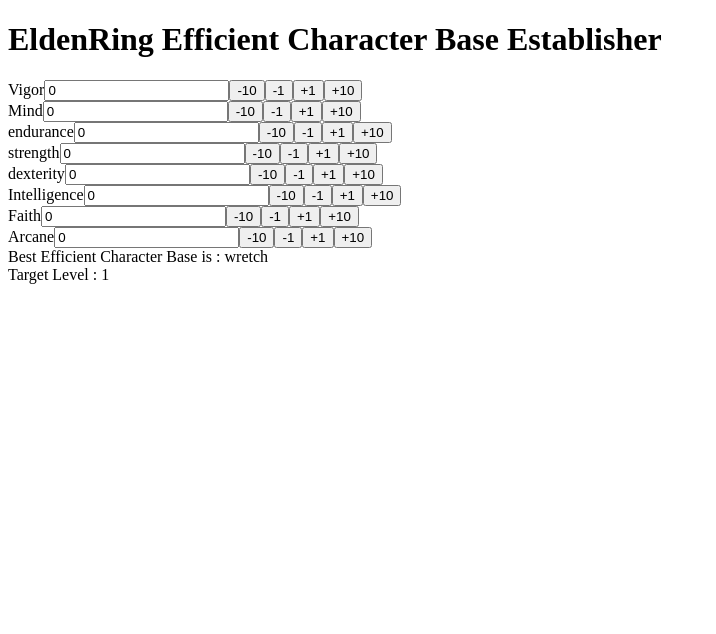
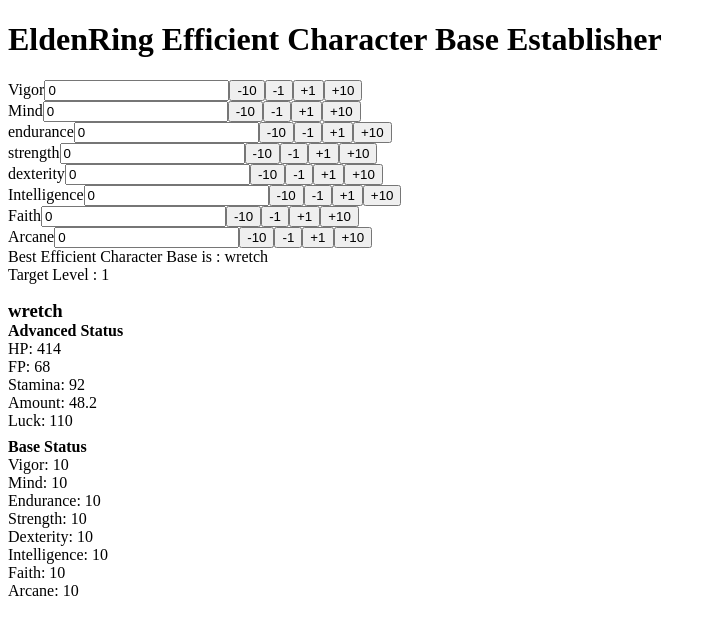
Before and after one commit to b4h0-c4t/eldenring-efficient-character-base-establisher, a React (Vite) app: page / in a window 1280 px wide. Shown: the top 634 px of the page, without its empty margins (0-716 px from the left). Built offline with nearby package versions, Linux system fonts and the light colour scheme.

Commit message:
viewable earch efficient character base status and advanced status.

```diff
--- a/src/App.tsx
+++ b/src/App.tsx
@@ -1,7 +1,12 @@
 import React, { useEffect, useState } from 'react'
-import type { Status } from './types';
+import type { BaseStatus, Status } from './types';
 import establishEfficientCharacterBases from './functions/establish-efficient-character-bases';
 import InputForm from './components/InputForm';
+import rateOfHP from './definitions/rate-of-hp';
+import rateOfFP from './definitions/rate-of-fp';
+import rateOfStamina from './definitions/rate-of-stamina';
+import rateOfAmount from './definitions/rate-of-amount';
+import CharacterStatusView from './components/CharacterStatusView';
 
 function App() {
   const [vigor, setVigor] = useState(0);
@@ -12,7 +17,17 @@
   const [intelligence, setIntelligence] = useState(0);
   const [faith, setFaith] = useState(0);
   const [arcane, setArcane] = useState(0);
-  const [effieientCharacterBases, setEffieientCharacterBases] = useState([{name: "", level: Infinity}]);
+  const [effieientCharacterBases, setEffieientCharacterBases] = useState([{name: "", status: {
+    level: Infinity,
+    vigor,
+    mind,
+    endurance,
+    strength,
+    dexterity,
+    intelligence,
+    faith,
+    arcane,
+  }}]);
 
   const setValueWithGuard = (setValue: (n: number) => void): (n: number) => void =>
     (n: number) => {
@@ -22,7 +37,7 @@
     };
 
   useEffect(() => {
-    const currentStatus: Status = {
+    const currentStatus: Status = ({
       vigor,
       mind,
       endurance,
@@ -31,7 +46,7 @@
       intelligence,
       faith,
       arcane,
-    };
+    });
 
     setEffieientCharacterBases(establishEfficientCharacterBases(currentStatus));
   }, [vigor, mind, endurance, strength, dexterity, intelligence, faith, arcane]);
@@ -51,7 +66,12 @@
         <InputForm name="Faith" value={faith} setValue={setValueWithGuard(setFaith)} ></InputForm>
         <InputForm name="Arcane" value={arcane} setValue={setValueWithGuard(setArcane)} ></InputForm>
         <div>Best Efficient Character Base is : { effieientCharacterBases.map((characterBase, i) => (<span key={characterBase.name}>{i > 0 ? ", " : ""}{ characterBase.name }</span>)) }</div>
-        <div>Target Level : { effieientCharacterBases[0].level }</div>
+        <div>Target Level : { effieientCharacterBases[0].status.level }</div>
+        {
+          effieientCharacterBases.map((effieientCharacterBase) => (
+            <CharacterStatusView key={effieientCharacterBase.name} characterBase={effieientCharacterBase} />
+          ))
+        }
       </main>
     </>
   );
--- /dev/null
+++ b/src/components/CharacterStatusView.tsx
@@ -0,0 +1,37 @@
+import { BaseStatus } from "../types";
+import rateOfHP from "../definitions/rate-of-hp";
+import rateOfFP from "../definitions/rate-of-fp";
+import rateOfStamina from "../definitions/rate-of-stamina";
+import rateOfAmount from "../definitions/rate-of-amount";
+import rateOfLuck from "../definitions/rate-of-luck";
+
+interface Props {
+  characterBase: {name: string, status: BaseStatus};
+}
+
+const CharacterStatusView = ({ characterBase }: Props) => (
+  <article style={{marginTop: "16px"}}>
+    <h3 style={{margin: 0, marginTop: "8px"}}>{ characterBase.name }</h3>
+    <section>
+      <h4 style={{margin: 0}}>Advanced Status</h4>
+      <div>HP: { rateOfHP[characterBase.status.vigor] }</div>
+      <div>FP: { rateOfFP[characterBase.status.mind] }</div>
+      <div>Stamina: { rateOfStamina[characterBase.status.endurance] }</div>
+      <div>Amount: {rateOfAmount[characterBase.status.endurance]}</div>
+      <div>Luck: { rateOfLuck[characterBase.status.arcane] }</div>
+    </section>
+    <section>
+      <h4 style={{margin: 0, marginTop: "8px"}}>Base Status</h4>
+      <div>Vigor: {characterBase.status.vigor}</div>
+      <div>Mind: {characterBase.status.mind}</div>
+      <div>Endurance: {characterBase.status.endurance}</div>
+      <div>Strength: {characterBase.status.strength}</div>
+      <div>Dexterity: {characterBase.status.dexterity}</div>
+      <div>Intelligence: {characterBase.status.intelligence}</div>
+      <div>Faith: {characterBase.status.faith}</div>
+      <div>Arcane: {characterBase.status.arcane}</div>
+    </section>
+  </article>
+);
+
+export default CharacterStatusView;
--- /dev/null
+++ b/src/definitions/rate-of-amount.ts
@@ -0,0 +1,104 @@
+const rateOfAmount: Array<number> = [
+  0,
+  0,
+  0,
+  0,
+  0,
+  0,
+  0,
+  0,
+  0,
+  46.6,
+  48.2,
+  49.8,
+  51.4,
+  52.9,
+  54.5,
+  56.1,
+  57.7,
+  59.3,
+  60.9,
+  62.5,
+  64.1,
+  65.6,
+  67.2,
+  68.8,
+  70.4,
+  72.0,
+  73.0,
+  74.1,
+  75.2,
+  76.4,
+  77.6,
+  78.9,
+  80.2,
+  81.5,
+  82.8,
+  84.1,
+  85.4,
+  86.8,
+  88.1,
+  89.5,
+  90.9,
+  92.3,
+  93.7,
+  95.1,
+  96.5,
+  97.9,
+  99.4,
+  100.8,
+  102.2,
+  103.7,
+  105.2,
+  106.6,
+  108.1,
+  109.6,
+  111.0,
+  112.5,
+  114.0,
+  115.5,
+  117.0,
+  118.5,
+  120.0,
+  121.0,
+  122.1,
+  123.1,
+  124.1,
+  125.1,
+  126.2,
+  127.2,
+  128.2,
+  129.2,
+  130.3,
+  131.3,
+  132.3,
+  133.3,
+  134.4,
+  135.4,
+  136.4,
+  137.4,
+  138.5,
+  139.5,
+  140.5,
+  141.5,
+  142.6,
+  132.6,
+  144.6,
+  145.6,
+  146.7,
+  147.7,
+  148.7,
+  149.7,
+  150.8,
+  151.8,
+  152.8,
+  153.8,
+  154.9,
+  155.9,
+  156.9,
+  157.9,
+  159.0,
+  160.0,
+];
+
+export default rateOfAmount;
--- /dev/null
+++ b/src/definitions/rate-of-fp.ts
@@ -0,0 +1,104 @@
+const rateOfFP: Array<number> = [
+  0,
+  0,
+  0,
+  0,
+  0,
+  0,
+  0,
+  0,
+  0,
+  0,
+  68,
+  71,
+  74,
+  77,
+  81,
+  84,
+  87,
+  90,
+  93,
+  96,
+  100,
+  106,
+  112,
+  118,
+  124,
+  130,
+  136,
+  142,
+  148,
+  154,
+  160,
+  166,
+  172,
+  178,
+  184,
+  190,
+  196,
+  202,
+  208,
+  214,
+  220,
+  226,
+  232,
+  238,
+  244,
+  250,
+  256,
+  262,
+  268,
+  274,
+  280,
+  288,
+  297,
+  305,
+  313,
+  321,
+  328,
+  335,
+  341,
+  346,
+  350,
+  352,
+  355,
+  357,
+  360,
+  362,
+  365,
+  367,
+  370,
+  373,
+  375,
+  378,
+  380,
+  383,
+  385,
+  388,
+  391,
+  393,
+  396,
+  398,
+  401,
+  403,
+  406,
+  408,
+  411,
+  414,
+  416,
+  419,
+  421,
+  424,
+  426,
+  429,
+  432,
+  434,
+  437,
+  439,
+  442,
+  444,
+  447,
+  450,
+];
+
+export default rateOfFP;
--- /dev/null
+++ b/src/definitions/rate-of-hp.ts
@@ -0,0 +1,104 @@
+const rateOfHP: Array<number> = [
+  0,
+  0,
+  0,
+  0,
+  0,
+  0,
+  0,
+  0,
+  0,
+  396,
+  414,
+  434,
+  455,
+  476,
+  499,
+  522,
+  547,
+  572,
+  598,
+  624,
+  652,
+  680,
+  709,
+  738,
+  769,
+  800,
+  833,
+  870,
+  910,
+  951,
+  994,
+  1037,
+  1081,
+  1125,
+  1170,
+  1216,
+  1262,
+  1308,
+  1355,
+  1402,
+  1450,
+  1476,
+  1503,
+  1529,
+  1555,
+  1581,
+  1606,
+  1631,
+  1656,
+  1680,
+  1704,
+  1727,
+  1750,
+  1772,
+  1793,
+  1814,
+  1834,
+  1853,
+  1871,
+  1887,
+  1900,
+  1906,
+  1912,
+  1918,
+  1924,
+  1930,
+  1936,
+  1942,
+  1948,
+  1954,
+  1959,
+  1965,
+  1971,
+  1977,
+  1982,
+  1988,
+  1993,
+  1999,
+  2004,
+  2010,
+  2015,
+  2020,
+  2026,
+  2031,
+  2036,
+  2041,
+  2046,
+  2051,
+  2056,
+  2060,
+  2065,
+  2070,
+  2074,
+  2078,
+  2082,
+  2088,
+  2090,
+  2094,
+  2097,
+  2100,
+];
+
+export default rateOfHP;
--- /dev/null
+++ b/src/definitions/rate-of-luck.ts
@@ -0,0 +1,3 @@
+const rateOfLuck: Array<number> = Array.from({length: 100}, (_, i) => 100 + i);
+
+export default rateOfLuck;
--- /dev/null
+++ b/src/definitions/rate-of-stamina.ts
@@ -0,0 +1,104 @@
+const rateOfStamina: Array<number> = [
+  0,
+  0,
+  0,
+  0,
+  0,
+  0,
+  0,
+  0,
+  0,
+  91,
+  92,
+  94,
+  95,
+  97,
+  98,
+  100,
+  101,
+  103,
+  105,
+  106,
+  108,
+  110,
+  111,
+  113,
+  115,
+  116,
+  118,
+  120,
+  121,
+  123,
+  125,
+  126,
+  128,
+  129,
+  131,
+  132,
+  134,
+  135,
+  137,
+  138,
+  140,
+  141,
+  143,
+  144,
+  146,
+  147,
+  149,
+  150,
+  152,
+  153,
+  155,
+  155,
+  155,
+  155,
+  156,
+  156,
+  156,
+  157,
+  157,
+  157,
+  158,
+  158,
+  158,
+  158,
+  159,
+  159,
+  159,
+  160,
+  160,
+  160,
+  161,
+  161,
+  161,
+  162,
+  162,
+  162,
+  162,
+  163,
+  163,
+  163,
+  164,
+  164,
+  164,
+  165,
+  165,
+  165,
+  166,
+  166,
+  166,
+  166,
+  167,
+  167,
+  167,
+  168,
+  168,
+  168,
+  169,
+  169,
+  169,
+  170,
+];
+
+export default rateOfStamina;
--- a/src/functions/establish-efficient-character-bases.ts
+++ b/src/functions/establish-efficient-character-bases.ts
@@ -1,8 +1,8 @@
-import type { Status } from "../types";
+import type { BaseStatus, Status } from "../types";
 import calcCurrentLevel from "./calc-current-level";
-import characterBases from "./character-bases";
+import characterBases from "../definitions/character-bases";
 
-const establishEfficientCharacterBases = (status: Status): Array<{name: string; level: number}> => {
+const establishEfficientCharacterBases = (status: Status): Array<{name: string; status: BaseStatus}> => {
     const finalStatusFromCharacterBases: Array<{name: string; status:Status;}> = characterBases.map((characterBase) => ({
         name: characterBase.name,
         status: {
@@ -17,16 +17,29 @@
         }
     }));
 
-    const finalLevelFromCharacterBases: Array<{name: string, level: number}> = finalStatusFromCharacterBases.map((characterBase) => ({
+    const finalLevelFromCharacterBases: Array<{name: string, status: BaseStatus}> = finalStatusFromCharacterBases.map((characterBase) => ({
         name: characterBase.name,
-        level: calcCurrentLevel(characterBase.status),
+        status: {
+            level: calcCurrentLevel(characterBase.status),
+            ...characterBase.status,
+        },
     }));
 
-    let establishEfficientCharacterBase: Array<{name: string, level: number}> = [{name: "none", level: Infinity}];
+    let establishEfficientCharacterBase: Array<{name: string, status: BaseStatus}> = [{name: "none", status: {
+        level: Infinity,
+        vigor: 0,
+        mind: 0,
+        endurance: 0,
+        strength: 0,
+        dexterity: 0,
+        intelligence: 0,
+        faith: 0,
+        arcane: 0,
+    }}];
 
     finalLevelFromCharacterBases.forEach((characterBase) => {
-        if(characterBase.level === establishEfficientCharacterBase[0].level) establishEfficientCharacterBase = [...establishEfficientCharacterBase, characterBase];
-        if(characterBase.level < establishEfficientCharacterBase[0].level) establishEfficientCharacterBase = [characterBase];
+        if(characterBase.status.level === establishEfficientCharacterBase[0].status.level) establishEfficientCharacterBase = [...establishEfficientCharacterBase, characterBase];
+        if(characterBase.status.level < establishEfficientCharacterBase[0].status.level) establishEfficientCharacterBase = [characterBase];
     });
 
     return establishEfficientCharacterBase;
```
Also changed, not shown: src/definitions/character-bases.ts (renamed from src/functions/character-bases.ts).
